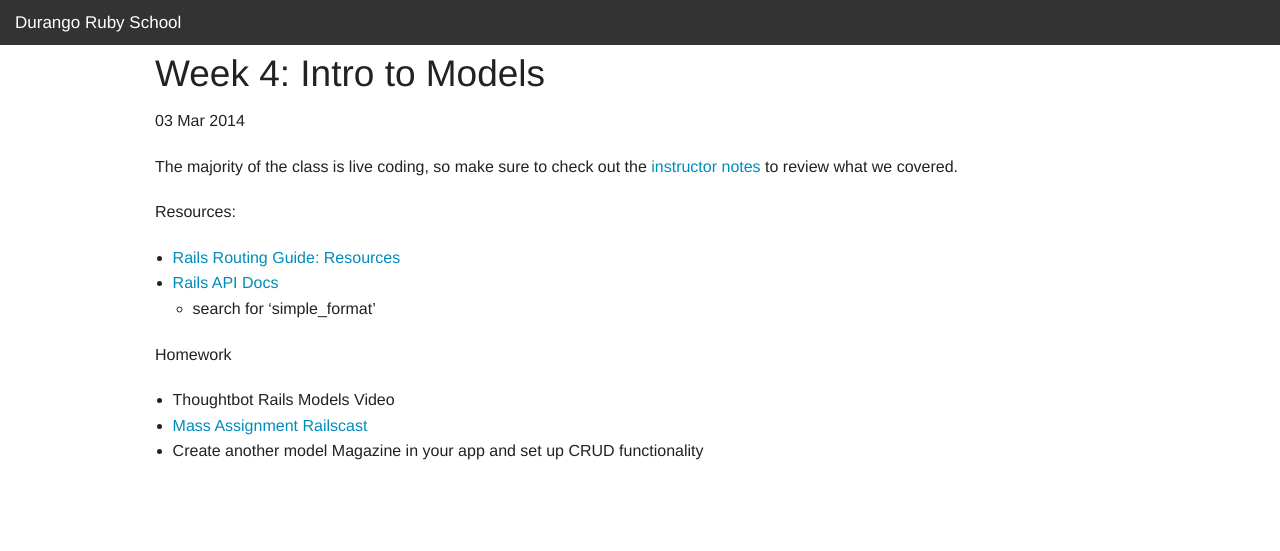
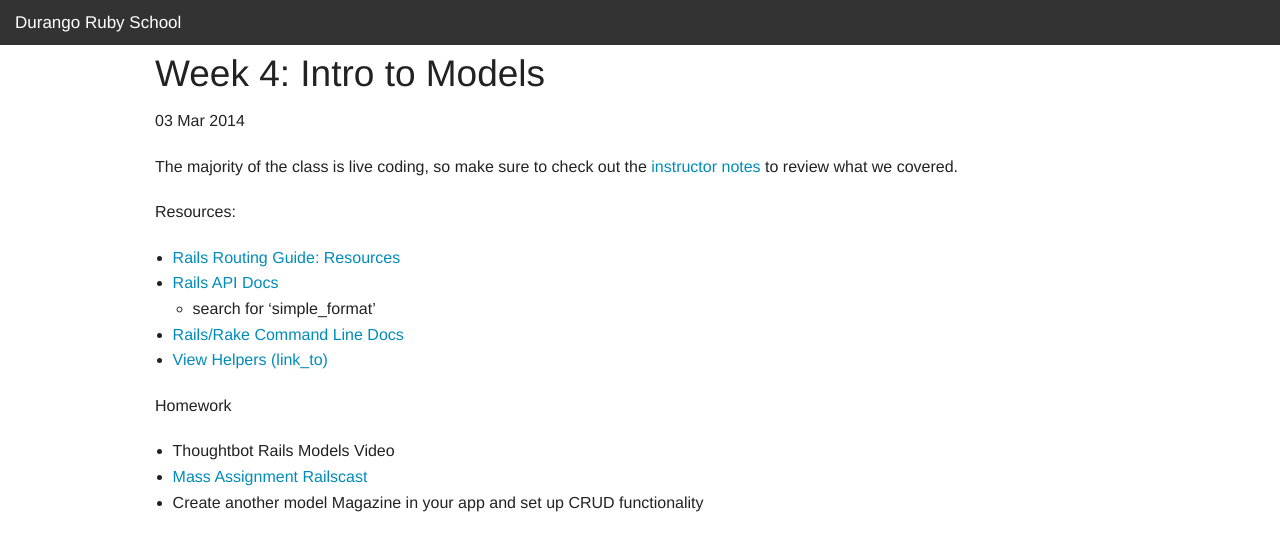
Before and after one commit to durango-ruby-school/durango-ruby-school.github.io, a Jekyll site: the page built from _posts/2014-03-03-Intro-To-Models.md, in a window 1280 px wide. Shown: the top 551 px of the page. Built offline with Jekyll 4.4.1, drawn with Linux system fonts in a browser that asks for light colours; Markdown is read by kramdown in place of the engine named in the settings.

Commit message:
Add command-line and link_to docs links

```diff
--- a/_posts/2014-03-03-Intro-To-Models.md
+++ b/_posts/2014-03-03-Intro-To-Models.md
@@ -11,6 +11,8 @@ Resources:
 * [Rails Routing Guide: Resources][2]
 * [Rails API Docs][4]
   * search for 'simple_format'
+* [Rails/Rake Command Line Docs][5]
+* [View Helpers (link_to)][6]
 
 Homework
 
```
Also changed, not shown: other parts of _posts/2014-03-03-Intro-To-Models.md (+2 -0 lines).
